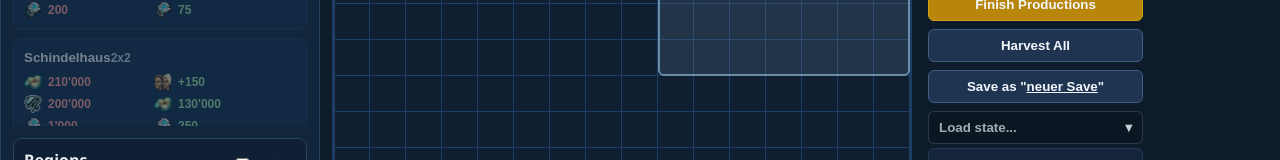
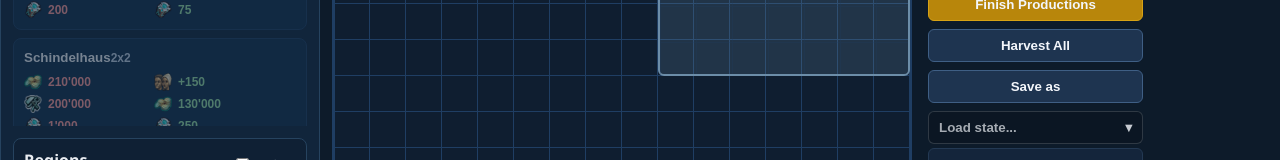
Before and after one commit to benjamindettling/qi_optimizer, a React (Vite) app: page / in a window 1280 px wide. Shown: the part 311-471 px from the top of the page. Built offline with nearby package versions, Linux system fonts and the light colour scheme.

Commit message:
better saving

```diff
--- a/src/components/ActionToolbar.jsx
+++ b/src/components/ActionToolbar.jsx
@@ -38,10 +38,7 @@ export function ActionToolbar({
   };
 
   const handleSaveClick = () => {
-    let target = loadName;
-    if (!target) {
-      target = promptSaveName();
-    }
+    const target = promptSaveName();
     if (!target) return;
     if (onSave) onSave(target);
   };
@@ -113,18 +110,7 @@ export function ActionToolbar({
         onClick={handleSaveClick}
         title="Speicher aktuellen Stand in deinem Browser. (Hinweis, undo/redo Verlauf wird nicht mitgespeichert)"
       >
-        Save as "
-        <span
-          style={{ textDecoration: "underline", cursor: "pointer" }}
-          onClick={(e) => {
-            e.stopPropagation();
-            promptSaveName();
-          }}
-          title="Name ändern"
-        >
-          {loadName || "neuer Save"}
-        </span>
-        "
+        Save as
       </button>
       <div className="save-control" ref={saveMenuRef}>
         <button
--- a/src/hooks/useGameController.js
+++ b/src/hooks/useGameController.js
@@ -214,7 +214,6 @@ export const useGameController = () => {
     saves,
     loadName,
     setLoadName,
-    setAllSaves,
     saveSnapshot,
     loadSnapshot,
     deleteSave,
@@ -316,8 +315,6 @@ export const useGameController = () => {
     () =>
       buildSnapshotState({
         resources,
-        saves,
-        loadName,
         layout,
         unlockedRegions,
         goodsUnlocks,
@@ -356,7 +353,6 @@ export const useGameController = () => {
     (snapshot) =>
       applySnapshotState(snapshot, {
     setResources,
-    setSaves: setAllSaves,
     setLayout,
     setUnlockedRegions,
     setGoodsUnlocks,
--- a/src/hooks/useSaves.js
+++ b/src/hooks/useSaves.js
@@ -22,9 +22,13 @@ export function useSaves() {
     localStorage.setItem(STORAGE_KEY, JSON.stringify(obj));
   };
 
-  const setAllSaves = (next) => {
-    const value = typeof next === "function" ? next(saves) : next;
-    persist(value || {});
+  const setAllSaves = (updater) => {
+    setSaves((prev) => {
+      const next = typeof updater === "function" ? updater(prev) : updater;
+      const finalObj = next || {};
+      localStorage.setItem(STORAGE_KEY, JSON.stringify(finalObj));
+      return finalObj;
+    });
   };
 
   const saveSnapshot = (name, snapshot) => {
--- a/src/state/snapshot.js
+++ b/src/state/snapshot.js
@@ -3,8 +3,6 @@ import { serializeState } from "../utils/stateUtils";
 export const buildSnapshot = (state) =>
   serializeState({
     resources: state.resources,
-    saves: state.saves,
-    loadName: state.loadName,
     layout: state.layout,
     unlockedRegions: state.unlockedRegions,
     goodsUnlocks: state.goodsUnlocks,
@@ -24,7 +22,6 @@ export const buildSnapshot = (state) =>
 export const applySnapshot = (snapshot, setters) => {
   const {
     setResources,
-    setSaves,
     setLayout,
     setUnlockedRegions,
     setGoodsUnlocks,
@@ -43,7 +40,6 @@ export const applySnapshot = (snapshot, setters) => {
   } = setters;
 
   setResources(snapshot.resources);
-  if (setSaves && snapshot.saves) setSaves(snapshot.saves);
   setLayout(snapshot.layout);
   setUnlockedRegions(snapshot.unlockedRegions);
   if (snapshot.goodsUnlocks !== undefined) setGoodsUnlocks(snapshot.goodsUnlocks);
@@ -64,9 +60,6 @@ export const applySnapshot = (snapshot, setters) => {
   if (setBuildLocks) {
     setBuildLocks(snapshot.buildLocks ?? {});
   }
-  if (setters.setLoadName && snapshot.loadName !== undefined) {
-    setters.setLoadName(snapshot.loadName);
-  }
   if (
     townhallDef &&
     !snapshot.layout?.some((l) => l.defId === townhallDef.defId)
--- a/src/utils/stateUtils.js
+++ b/src/utils/stateUtils.js
@@ -13,8 +13,6 @@ export const serializeState = (state) => ({
     goods: { ...(state.resources.goods ?? {}) },
     units: { ...(state.resources.units ?? {}) },
   },
-  saves: state.saves ? { ...state.saves } : {},
-  loadName: state.loadName ?? "",
   layout: cloneLayout(state.layout ?? []),
   unlockedRegions: [...(state.unlockedRegions ?? [])],
   goodsUnlocks: state.goodsUnlocks,
```
